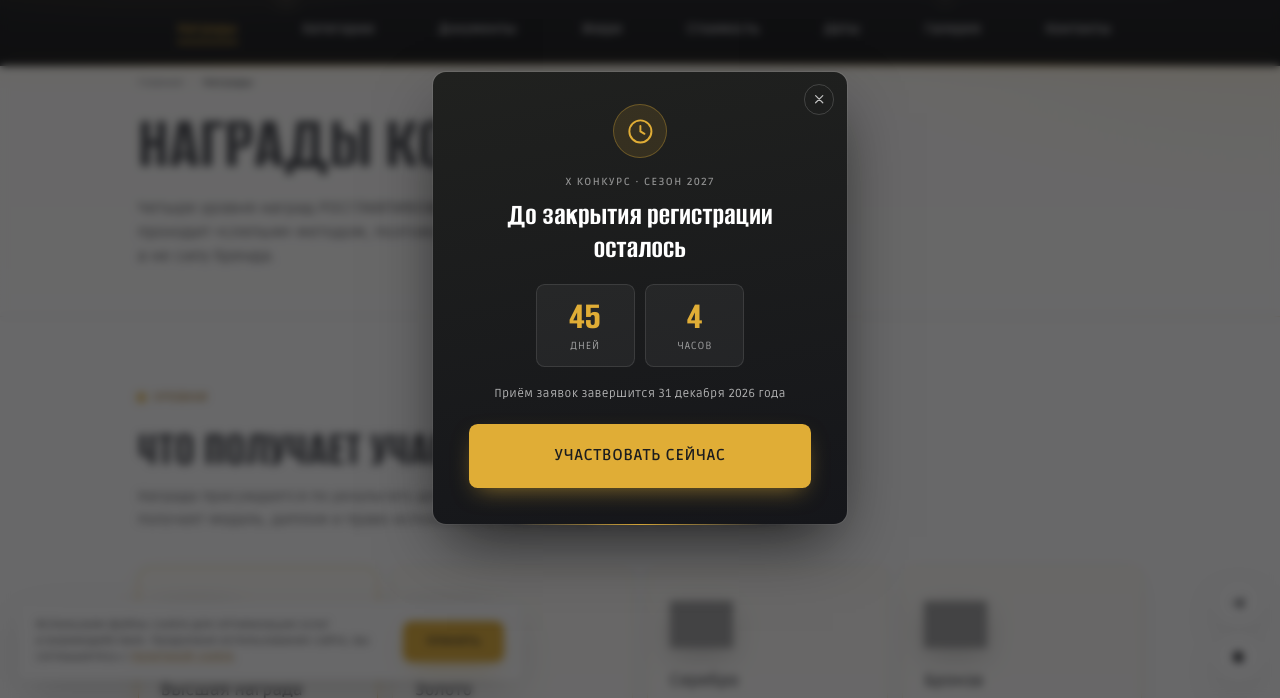
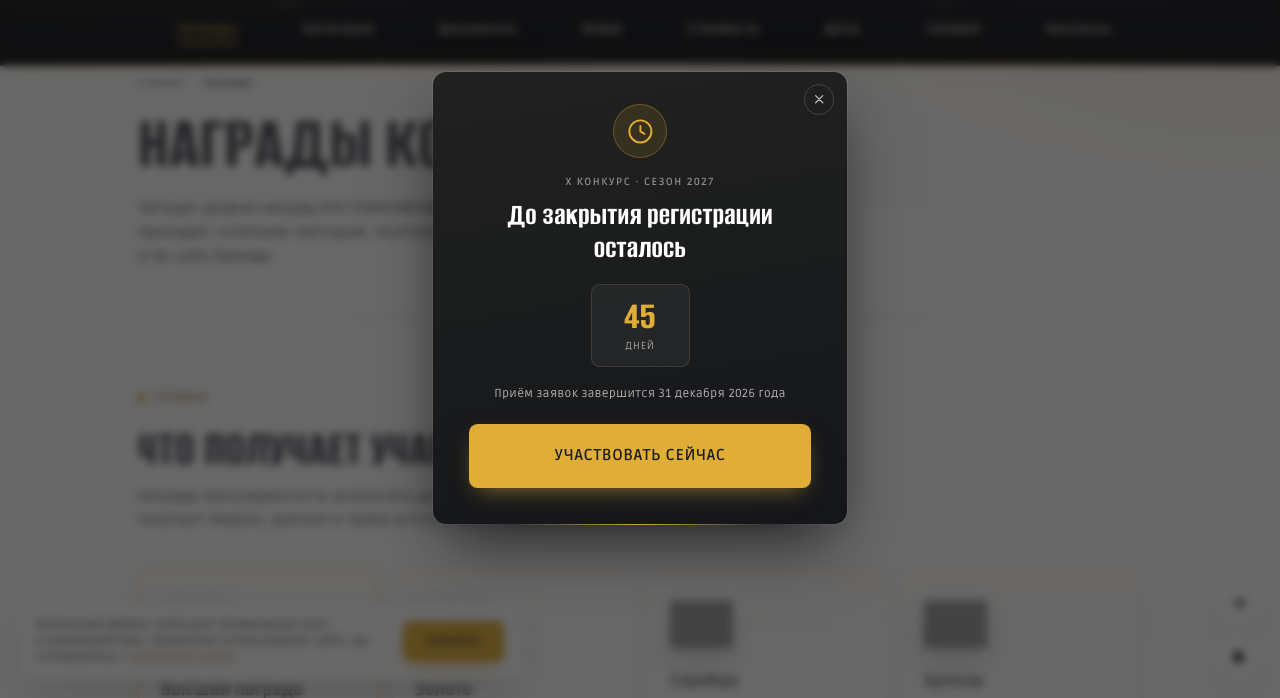
Before and after one commit to artatomartatom/PivoKonkurs, a website: page awards.html in a window 1280 px wide. Shown: the part 102-800 px from the top of the page. Drawn offline with Linux system fonts and the light colour scheme; grey boxes are pictures that could not be loaded.

Commit message:
Remove hours from registration deadline countdown
Co-authored-by: arena-agent <297053741+arena-agent@users.noreply.github.com>

```diff
--- a/awards.html
+++ b/awards.html
@@ -356,7 +356,6 @@
     <h3 class="dpop__title" id="dpopTitle">До закрытия регистрации осталось</h3>
     <div class="dpop__timer">
       <span class="dpop__num"><b data-pop-days>—</b><i>дней</i></span>
-      <span class="dpop__num"><b data-pop-hours>—</b><i>часов</i></span>
     </div>
     <p class="dpop__date">Приём заявок завершится 31&nbsp;декабря 2026&nbsp;года</p>
     <a class="btn btn--primary dpop__cta" href="/#registration-form" data-pop-cta data-pop-close>
--- a/js/main.js
+++ b/js/main.js
@@ -407,15 +407,12 @@ function initDeadlinePopup() {
   var deadline = new Date('2026-12-31T23:59:59+03:00');
 
   var dayEl = pop.querySelector('[data-pop-days]');
-  var hourEl = pop.querySelector('[data-pop-hours]');
 
   function tick() {
     var diff = deadline - new Date();
     if (diff < 0) diff = 0;
     var d = Math.floor(diff / 864e5);
-    var h = Math.floor(diff % 864e5 / 36e5);
     if (dayEl) dayEl.textContent = d;
-    if (hourEl) hourEl.textContent = h;
   }
   tick();
   setInterval(tick, 60000);
```
Also changed, not shown: categories.html (+0 -1 lines), contacts.html (+0 -1 lines), dates.html (+0 -1 lines), fee.html (+0 -1 lines), gallery.html (+0 -1 lines), index.html (+0 -1 lines), jury.html (+0 -1 lines), materials.html (+0 -1 lines), policy.html (+0 -1 lines).
